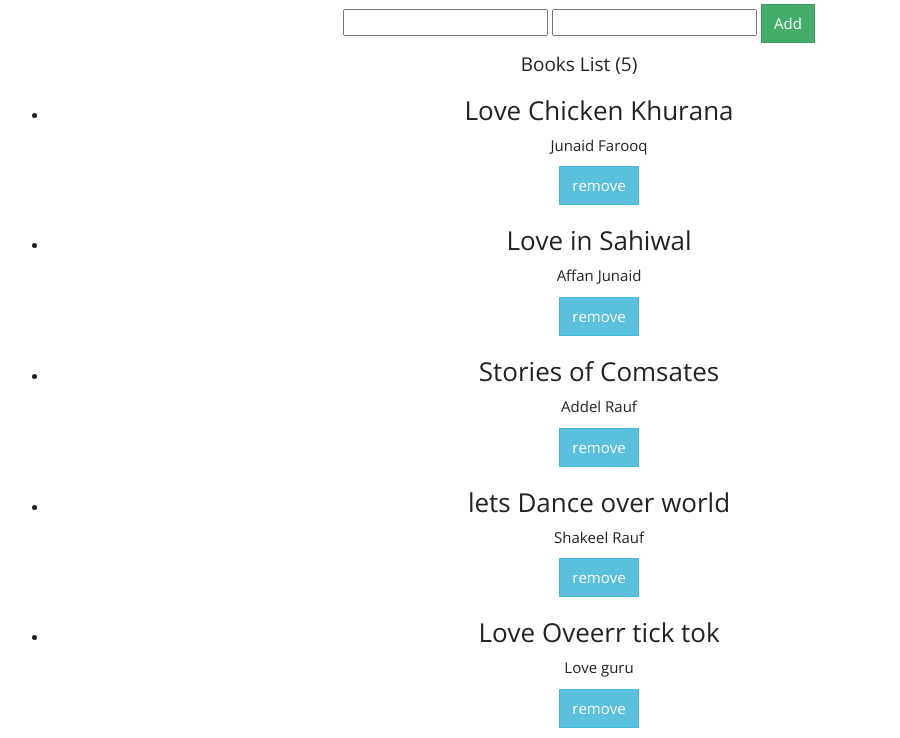
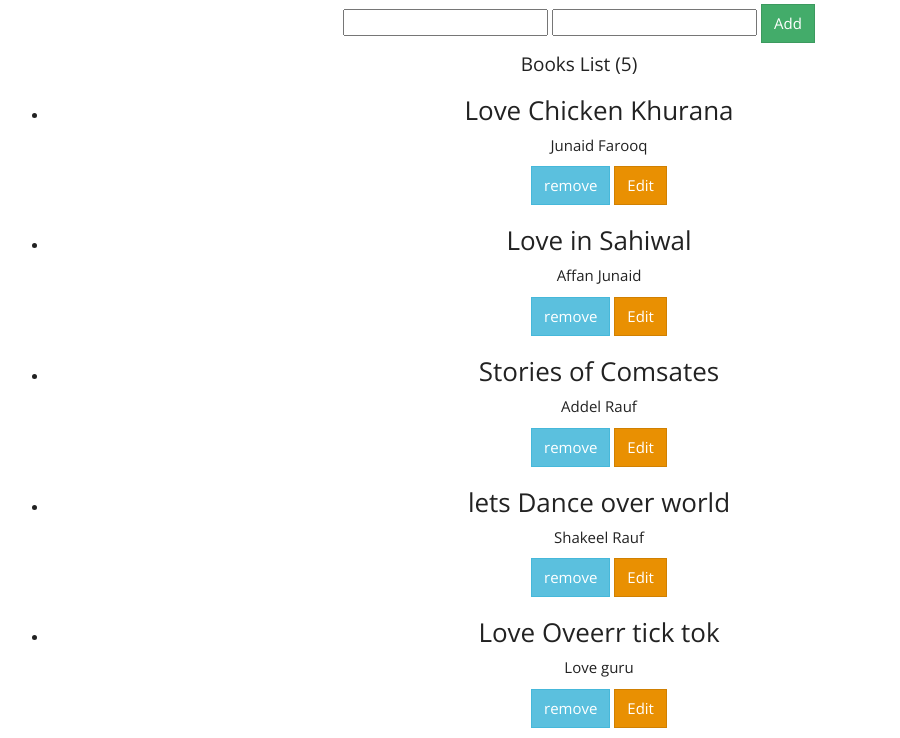
Before and after one commit to ijunaid8989/Applical, a website: page public/index.html in a window 1280 px wide. Shown: the part 70-808 px from the top of the page, without its empty margins (61-961 px from the left). Drawn offline with nearby package versions, Linux system fonts and the light colour scheme.

Commit message:
Added Edit button too

```diff
--- a/public/app.js
+++ b/public/app.js
@@ -49,12 +49,7 @@ var BooksView = Backbone.View.extend({
 	render : function(){
 		this.$el.html( this.template(this.collection) );
 		var ul = this.$("ul");
-		this.collection.each(function(model){
-			this.children[model.cid] = new BookView({
-				model : model
-			});
-			ul.append(this.children[model.cid].render().el);
-		},this);
+		this.collection.each(this.addBook.bind(this));
 		return this;
 	},
 	removeModel : function(model){
@@ -76,7 +71,7 @@ var AddBookView = Backbone.View.extend({
 	},
 	render : function(){
 
-		this.el.innerHTML = this.template();
+		this.$el.html(this.template());
 		return this;
 	},
 	addBook : function(evt){
@@ -84,6 +79,7 @@ var AddBookView = Backbone.View.extend({
 			title : this.$("#title").val(),
 			author : this.$("#author").val()
 		});
+
 	}
 });
 
--- a/public/index.html
+++ b/public/index.html
@@ -16,6 +16,7 @@
 			<h3><%= title %></h3>
 			<p><%= author %></p>
 			<button class="btn btn-info remove">remove</button>
+			<button class="btn btn-warning edit">Edit</button>
 	</script>
 	<script id="BooksShow" type="text/template">
 		<h4>Books List (<%= length %>)</h4>
```
